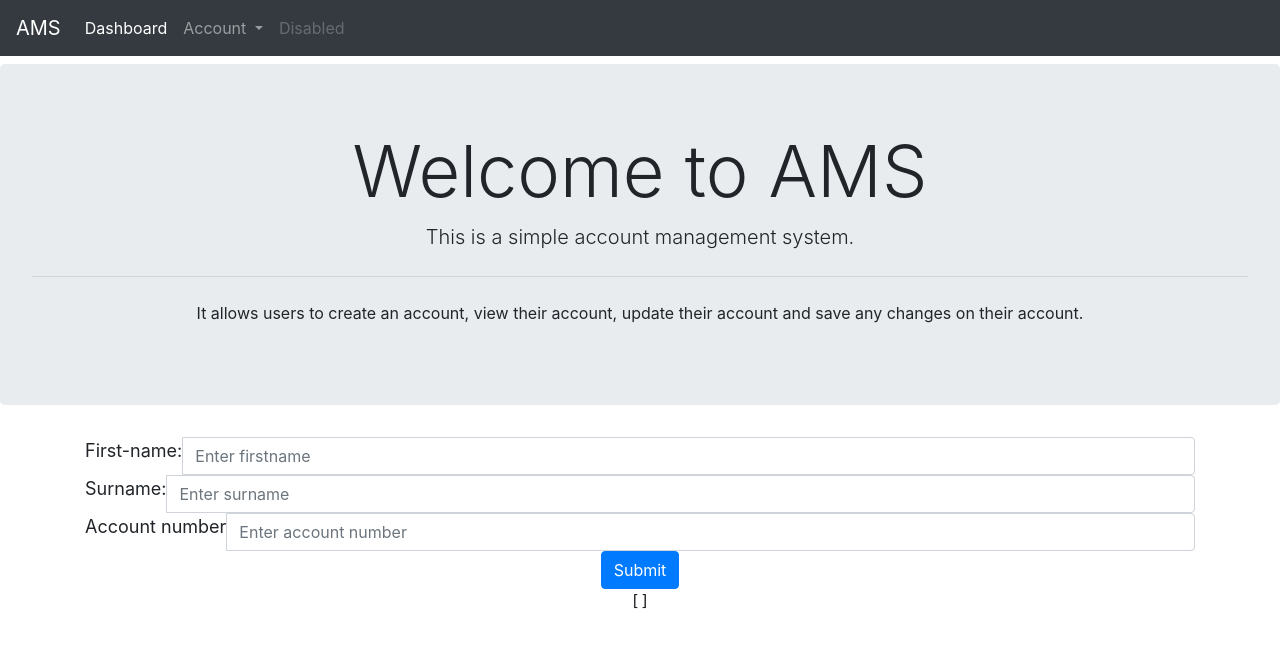
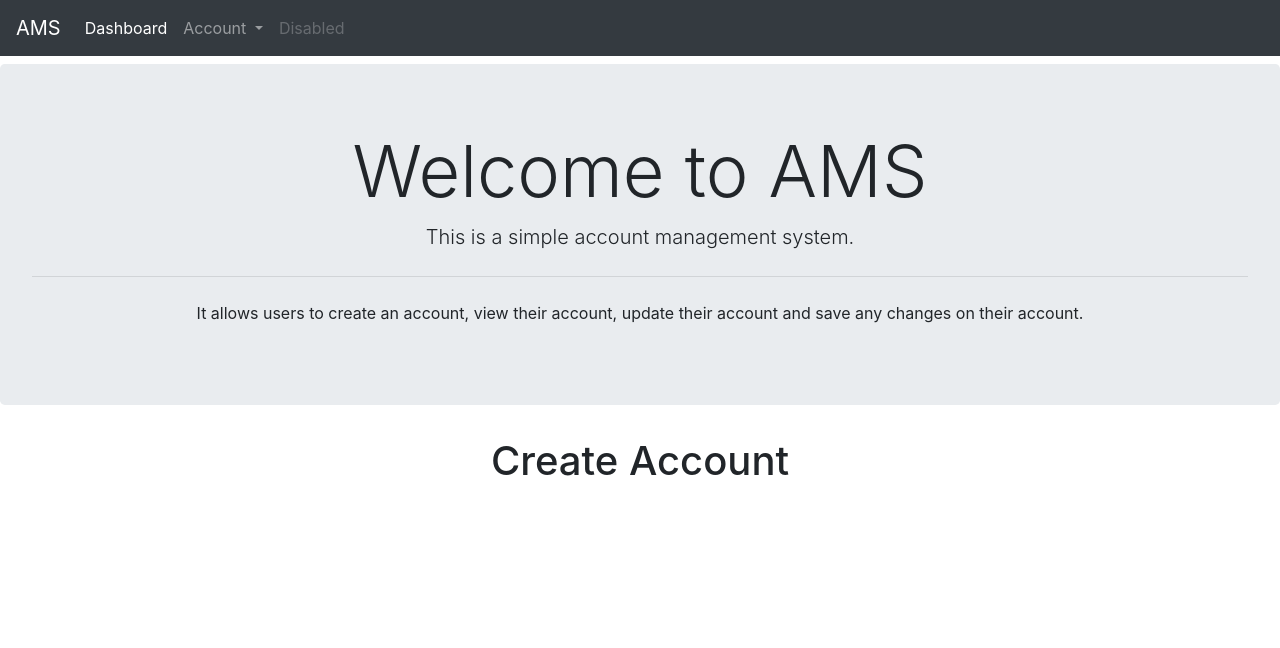
Before and after one commit to tejanhu/QaAMS, a React (Create React App) app in the folder spring-and-react-AMS/frontend/: page /createAccount in a window 1280 px wide. Shown: the top 648 px of the page. Built offline with nearby package versions, Linux system fonts and the light colour scheme.

Commit message:
created temporary routes to Components: (Home, Dashboard and View Account), following components were created - Home, Dashboard, View Account, Add Account

```diff
--- a/spring-and-react-AMS/frontend/src/App.js
+++ b/spring-and-react-AMS/frontend/src/App.js
@@ -4,48 +4,111 @@ import logo from './logo.svg';
 import './App.css';
 import { Navbar } from 'react-bootstrap';
 import { Jumbotron } from 'react-bootstrap';
-// import {Router, Route, IndexRouter, hashHistory} from "react-router";
+import Main from './components/main';
 // import FontAwesome from 'react-fontawesome';
 
 
 class App extends Component {
 
+render(){
+  return(
+    <div className="App">
+       <nav className="navbar navbar-expand-lg navbar-dark bg-dark">
+       <a className="navbar-brand" href="/">AMS</a>
+       <button className="navbar-toggler" type="button" data-toggle="collapse" data-target="/navbarSupportedContent" aria-controls="navbarSupportedContent" aria-expanded="false" aria-label="Toggle navigation">
+         <span className="navbar-toggler-icon"></span>
+       </button>
 
-  addAccount(event) {
-    event.preventDefault();
-    let name = this.refs.name.value;
-    let surname = this.refs.surname.value;
-    let accno = this.refs.accno.value;
+       <div className="collapse navbar-collapse" id="navbarSupportedContent">
+         <ul className="navbar-nav mr-auto">
+           <li className="nav-item active">
+             <a className="nav-link" href="/dashboard">Dashboard <span className="sr-only">(current)</span></a>
+           </li>
+           {/* <li className="nav-item">
+             <a className="nav-link" href="/">Link</a>
+           </li> */}
+           <li className="nav-item dropdown ">
+             <a className="nav-link dropdown-toggle" href="/viewAccount" id="navbarDropdown" role="button" data-toggle="dropdown" aria-haspopup="true" aria-expanded="false">
+               Account <span className="sr-only">(current)</span>
+             </a>
+             <div className="dropdown-menu" aria-labelledby="navbarDropdown">
+               <a className="dropdown-item" href="/viewAccount">View Accounts</a>
+               <div className="dropdown-divider"></div>
+               <a className="dropdown-item" href="/addAccount">Add Account</a>
+               <div className="dropdown-divider"></div>
+               <a className="dropdown-item" href="/">Something else here</a>
+             </div>
+           </li>
+           <li className="nav-item">
+             <a className="nav-link disabled" href="#">Disabled</a>
+           </li>
+         </ul>
+       </div>
+     </nav>
+           <h1 className="App-title">{}</h1>
+         {/* </header> */}
+         {/* <p className="App-intro">
+           To get started, edit <code>src/App.js</code> and save to reload.
+         </p> */}
+         <div className="jumbotron">
+         <h1 className="display-3">Welcome to AMS</h1>
+           <p className="lead">This is a simple account management system.</p>
+           <hr className="my-4"></hr>
+           <p>It allows users to create an account, view their account, update their account and save any changes on their account.</p>
+       </div>
+       <div>
+         <Main>
+       </Main>
+      </div>
+    </div>
+  )
+}
 
-    let account = {
-      name,
-      surname,
-      accno
-    };
 
-    let accounts = this.state.accounts;
 
-    accounts.push(account);
 
-    this.setState({
-      accounts: accounts
-    })
-  }
 
-  constructor(){
-    super();
-    this.addAccount = this.addAccount.bind(this)
-    this.state = {
-      accounts: [],
-      title: "Welcome to AMS"
-    }
-  }
 
-  state = {};
 
-  componentDidMount() {
-    setInterval(this.hello, 250);
-  }
+
+// Previous code:
+  // addAccount(event) {
+  //   event.preventDefault();
+  //   let name = this.refs.name.value;
+  //   let surname = this.refs.surname.value;
+  //   let accno = this.refs.accno.value;
+
+  //   let account = {
+  //     name,
+  //     surname,
+  //     accno
+  //   };
+
+  //   let accounts = this.state.accounts;
+
+  //   accounts.push(account);
+
+  //   this.setState({
+  //     accounts: accounts
+  //   });
+
+  //   this.refs.accountForm.reset();
+  // }
+
+  // constructor(){
+  //   super();
+  //   this.addAccount = this.addAccount.bind(this)
+  //   this.state = {
+  //     accounts: [],
+  //     title: "Welcome to AMS"
+  //   }
+  // }
+
+  // state = {};
+
+  // componentDidMount() {
+  //   setInterval(this.hello, 250);
+  // }
 
   // hello = () => {
   //   fetch('/api/hello')
@@ -55,79 +118,79 @@ class App extends Component {
   //       });
   // };
 
-  render() {
-    let title = this.state.title;
-    let accounts = this.state.accounts;
-    return (
-      <div className="App">
-        <nav class="navbar navbar-expand-lg navbar-dark bg-dark">
-      <a class="navbar-brand" href="#">AMS</a>
-      <button class="navbar-toggler" type="button" data-toggle="collapse" data-target="#navbarSupportedContent" aria-controls="navbarSupportedContent" aria-expanded="false" aria-label="Toggle navigation">
-        <span class="navbar-toggler-icon"></span>
-      </button>
+//   render() {
+//     let title = this.state.title;
+//     let accounts = this.state.accounts;
+//     return (
+//       <div className="App">
+//         <nav class="navbar navbar-expand-lg navbar-dark bg-dark">
+//       <a class="navbar-brand" href="#">AMS</a>
+//       <button class="navbar-toggler" type="button" data-toggle="collapse" data-target="#navbarSupportedContent" aria-controls="navbarSupportedContent" aria-expanded="false" aria-label="Toggle navigation">
+//         <span class="navbar-toggler-icon"></span>
+//       </button>
 
-      <div class="collapse navbar-collapse" id="navbarSupportedContent">
-        <ul class="navbar-nav mr-auto">
-          <li class="nav-item active">
-            <a class="nav-link" href="#">Dashboard <span class="sr-only">(current)</span></a>
-          </li>
-          {/* <li class="nav-item">
-            <a class="nav-link" href="#">Link</a>
-          </li> */}
-          <li class="nav-item dropdown ">
-            <a class="nav-link dropdown-toggle" href="#" id="navbarDropdown" role="button" data-toggle="dropdown" aria-haspopup="true" aria-expanded="false">
-              Account <span class="sr-only">(current)</span>
-            </a>
-            <div class="dropdown-menu" aria-labelledby="navbarDropdown">
-              <a class="dropdown-item" href="#">View Accounts</a>
-              <div class="dropdown-divider"></div>
-              <a class="dropdown-item" href="#">Add Account</a>
-              <div class="dropdown-divider"></div>
-              <a class="dropdown-item" href="#">Something else here</a>
-            </div>
-          </li>
-          <li class="nav-item">
-            <a class="nav-link disabled" href="#">Disabled</a>
-          </li>
-        </ul>
-      </div>
-    </nav>
-          <h1 className="App-title">{this.state.message}</h1>
-        {/* </header> */}
-        {/* <p className="App-intro">
-          To get started, edit <code>src/App.js</code> and save to reload.
-        </p> */}
-        <div class="jumbotron">
-        <h1 class="display-3">{title}</h1>
-          <p class="lead">This is a simple account management system.</p>
-          <hr class="my-4"></hr>
-          <p>It allows users to create an account, view their account, update their account and save any changes on their account.</p>
-      </div>
-        <div className="App-intro">
-         <div class="container">
-            <form>
-            <div class="input-group">
-            <label for="fname">First-name:</label><br/>
-            <input type="text" class="form-control" id="fname" ref="name" placeholder="Enter firstname" />
-            </div>
-            <div class="input-group">
-            <label for="sname">Surname:</label><br/>
-            <input type="text" class="form-control" id="lname" ref="surname" placeholder="Enter surname"/>
-            </div>
-            <div class="input-group">
-            <label for="accno">Account number</label><br/>
-            <input type="text" class="form-control" id="acc_no" ref="accno" placeholder="Enter account number"/>
-            </div>
-            <button type="submit" class="btn btn-primary" role="button" id="submit-btn" onClick={this.addAccount}>Submit</button>
-          </form>
-          <pre>
-            {JSON.stringify(accounts)}
-          </pre>
-        </div>
-          </div>
-      </div>
-    );
-  }
+//       <div class="collapse navbar-collapse" id="navbarSupportedContent">
+//         <ul class="navbar-nav mr-auto">
+//           <li class="nav-item active">
+//             <a class="nav-link" href="#">Dashboard <span class="sr-only">(current)</span></a>
+//           </li>
+//           {/* <li class="nav-item">
+//             <a class="nav-link" href="#">Link</a>
+//           </li> */}
+//           <li class="nav-item dropdown ">
+//             <a class="nav-link dropdown-toggle" href="#" id="navbarDropdown" role="button" data-toggle="dropdown" aria-haspopup="true" aria-expanded="false">
+//               Account <span class="sr-only">(current)</span>
+//             </a>
+//             <div class="dropdown-menu" aria-labelledby="navbarDropdown">
+//               <a class="dropdown-item" href="#">View Accounts</a>
+//               <div class="dropdown-divider"></div>
+//               <a class="dropdown-item" href="#">Add Account</a>
+//               <div class="dropdown-divider"></div>
+//               <a class="dropdown-item" href="#">Something else here</a>
+//             </div>
+//           </li>
+//           <li class="nav-item">
+//             <a class="nav-link disabled" href="#">Disabled</a>
+//           </li>
+//         </ul>
+//       </div>
+//     </nav>
+//           <h1 className="App-title">{this.state.message}</h1>
+//         {/* </header> */}
+//         {/* <p className="App-intro">
+//           To get started, edit <code>src/App.js</code> and save to reload.
+//         </p> */}
+//         <div class="jumbotron">
+//         <h1 class="display-3">{title}</h1>
+//           <p class="lead">This is a simple account management system.</p>
+//           <hr class="my-4"></hr>
+//           <p>It allows users to create an account, view their account, update their account and save any changes on their account.</p>
+//       </div>
+//         <div className="App-intro">
+//          <div class="container">
+//             <form ref="accountForm">
+//             <div class="input-group">
+//             <label for="fname">First-name:</label><br/>
+//             <input type="text" class="form-control" id="fname" ref="name" placeholder="Enter firstname" />
+//             </div>
+//             <div class="input-group">
+//             <label for="sname">Surname:</label><br/>
+//             <input type="text" class="form-control" id="lname" ref="surname" placeholder="Enter surname"/>
+//             </div>
+//             <div class="input-group">
+//             <label for="accno">Account number</label><br/>
+//             <input type="text" class="form-control" id="acc_no" ref="accno" placeholder="Enter account number"/>
+//             </div>
+//             <button type="submit" class="btn btn-primary" role="button" id="submit-btn" onClick={this.addAccount}>Submit</button>
+//           </form>
+
+
+
+//         </div>
+//           </div>
+//       </div>
+//     );
+//   }
+// }
 }
-
 export default App;
--- /dev/null
+++ b/spring-and-react-AMS/frontend/src/components/createAccount.js
@@ -0,0 +1,11 @@
+import React, { Component } from 'react';
+
+class CreateAccount extends Component{
+    render(){
+        return (
+            <div><h1>Create Account</h1></div>
+        )
+    }
+}
+
+export default CreateAccount;
--- /dev/null
+++ b/spring-and-react-AMS/frontend/src/components/dashboard.js
@@ -0,0 +1,11 @@
+import React, { Component } from 'react';
+
+class Dashboard extends Component{
+    render(){
+        return (
+            <div><h1>Dashboard</h1></div>
+        )
+    }
+}
+
+export default Dashboard;
--- /dev/null
+++ b/spring-and-react-AMS/frontend/src/components/home.js
@@ -0,0 +1,11 @@
+import React, { Component } from 'react';
+
+class Home extends Component{
+    render(){
+        return (
+            <div><h1>Home</h1></div>
+        )
+    }
+}
+
+export default Home;
--- /dev/null
+++ b/spring-and-react-AMS/frontend/src/components/main.js
@@ -0,0 +1,19 @@
+import React from 'react';
+import {Switch,Route} from 'react-router-dom';
+
+import Home from './home';
+import Dashboard from './dashboard';
+import CreateAccount from './createAccount';
+import ViewAccount from './viewAccount';
+
+
+const Main = () => (
+    <Switch>
+        <Route exact path="/" component={Home}/>
+        <Route path="/dashboard" component={Dashboard}/>
+        <Route path="/createAccount" component={CreateAccount}/>
+        <Route path="/viewAccount" component={ViewAccount}/>
+    </Switch>
+)
+
+export default Main;
--- /dev/null
+++ b/spring-and-react-AMS/frontend/src/components/viewAccount.js
@@ -0,0 +1,11 @@
+import React, { Component } from 'react';
+
+class ViewAccount extends Component{
+    render(){
+        return (
+            <div><h1>View Account</h1></div>
+        )
+    }
+}
+
+export default ViewAccount;
--- a/spring-and-react-AMS/frontend/src/index.js
+++ b/spring-and-react-AMS/frontend/src/index.js
@@ -3,7 +3,13 @@ import ReactDOM from 'react-dom';
 import './index.css';
 import App from './App';
 import registerServiceWorker from './registerServiceWorker';
-import Bootstrap from 'bootstrap/dist/css/bootstrap.css'
+import Bootstrap from 'bootstrap/dist/css/bootstrap.css';
+import {BrowserRouter} from 'react-router-dom';
 
-ReactDOM.render(<App />, document.getElementById('root'));
+
+ReactDOM.render(
+<BrowserRouter>
+    <App />
+</BrowserRouter>
+, document.getElementById('root'));
 registerServiceWorker();
```
